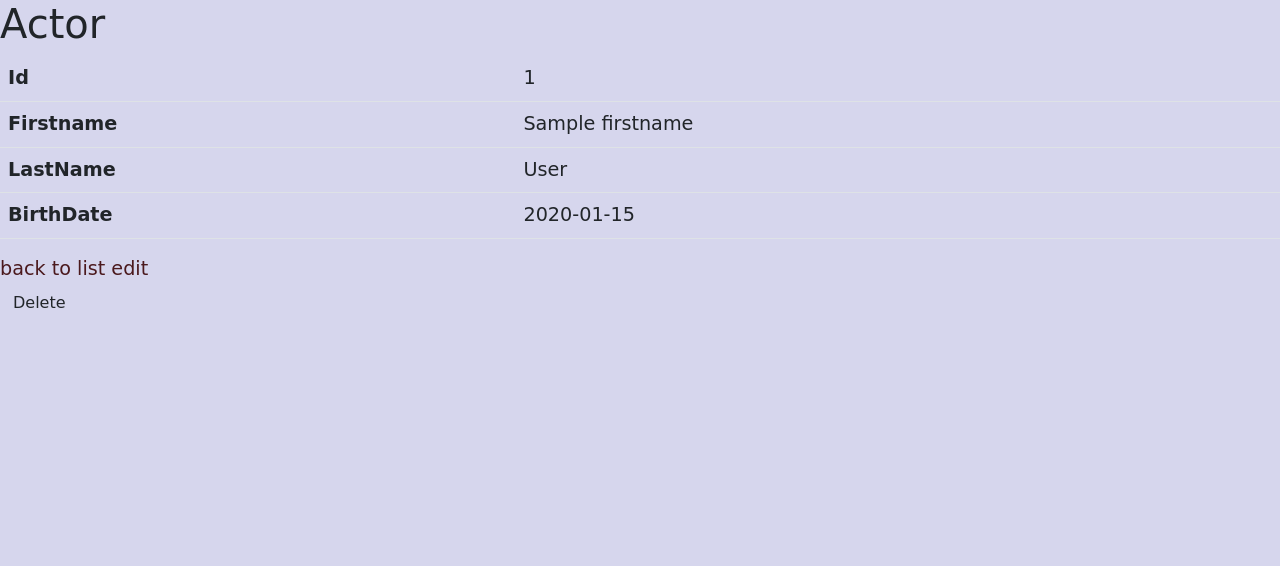
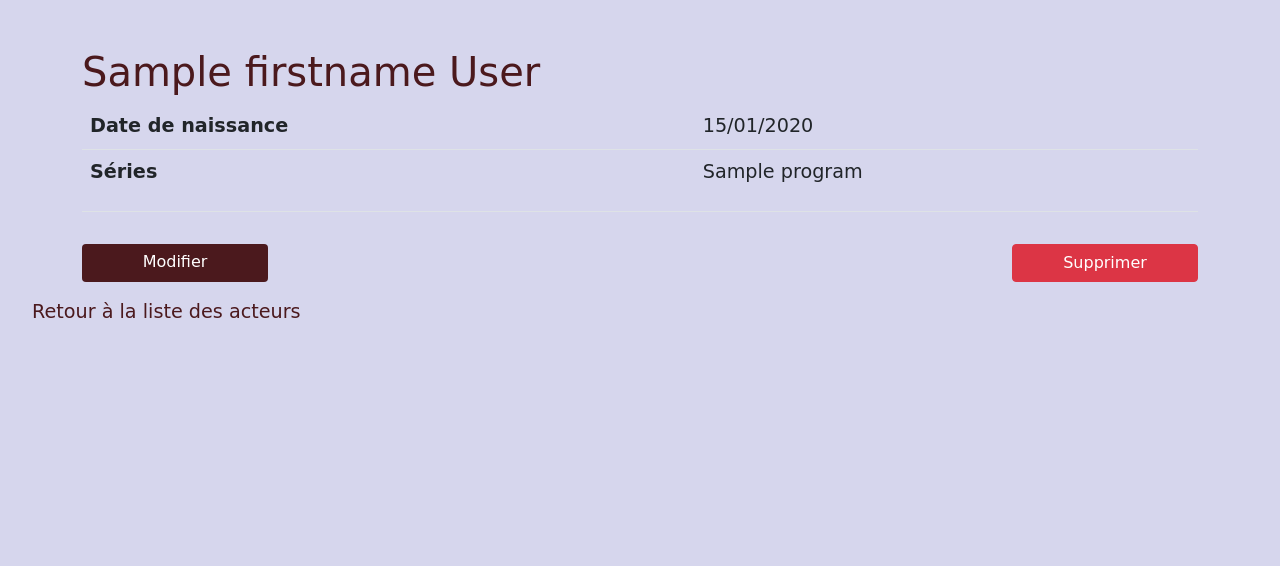
Before and after one commit to veroniqueauzias/wildSeries2, a Symfony app: template templates/actor/show.html.twig in a window 1280 px wide. Shown: the part 98-664 px from the top of the page. Run offline with Twig, Linux system fonts and the light colour scheme; the template is opened without the code that fills it: most values are stand-ins (such as "Sample title", 1, 10 or a date in 2020); style sheets or scripts are compiled from the project's sources; some libraries are stand-ins or nearby versions; some web fonts are replaced.

Commit message:
design actor show page

```diff
--- a/templates/actor/_delete_form.html.twig
+++ b/templates/actor/_delete_form.html.twig
@@ -1,4 +1,4 @@
-<form method="post" action="{{ path('actor_delete', {'id': actor.id}) }}" onsubmit="return confirm('Are you sure you want to delete this item?');">
+<form class="mt-3 col-md-2" method="post" action="{{ path('actor_delete', {'id': actor.id}) }}" onsubmit="return confirm('Are you sure you want to delete this item?');">
     <input type="hidden" name="_token" value="{{ csrf_token('delete' ~ actor.id) }}">
-    <button class="btn">Delete</button>
+    <button class="btn btn-danger col-md-12">Supprimer</button>
 </form>
--- a/templates/actor/index.html.twig
+++ b/templates/actor/index.html.twig
@@ -11,7 +11,6 @@
             <tr class="tableTitles">
                 <th>Prénom</th>
                 <th>Nom</th>
-                <th>Date de naissance</th>
                 <th>Séries</th>
                 <th>actions</th>
             </tr>
@@ -22,7 +21,6 @@
 
                 <td>{{ actor.firstname }}</td>
                 <td>{{ actor.lastName }}</td>
-                <td>{{ actor.birthDate ? actor.birthDate|date('d/m/Y') : '' }}</td>
                 <td>
                     {% for program in actor.programs %}
                     {{program.title}} |
--- a/templates/actor/show.html.twig
+++ b/templates/actor/show.html.twig
@@ -1,34 +1,35 @@
 {% extends 'base.html.twig' %}
 
-{% block title %}Actor{% endblock %}
+{% block title %}WS2 - {{actor.firstname}} {{actor.lastName}} {% endblock %}
 
 {% block body %}
-    <h1>Actor</h1>
+<div class="container mt-5">
+    <h1 class="title mt-5">{{actor.firstname}} {{actor.lastName}}</h1>
 
     <table class="table">
         <tbody>
             <tr>
-                <th>Id</th>
-                <td>{{ actor.id }}</td>
+                <th>Date de naissance</th>
+                <td>{{ actor.birthDate ? actor.birthDate|date('d/m/Y') : '' }}</td>
             </tr>
             <tr>
-                <th>Firstname</th>
-                <td>{{ actor.firstname }}</td>
-            </tr>
-            <tr>
-                <th>LastName</th>
-                <td>{{ actor.lastName }}</td>
-            </tr>
-            <tr>
-                <th>BirthDate</th>
-                <td>{{ actor.birthDate ? actor.birthDate|date('Y-m-d') : '' }}</td>
+                <th>Séries</th>
+                <td>
+                    {% for program in actor.programs %}
+                    <p>{{program.title}}</p>
+                    {% endfor %}
+                </td>
             </tr>
         </tbody>
     </table>
 
-    <a href="{{ path('actor_index') }}">back to list</a>
+    <div class = "flex flex-row justify-content-between">
+        <a href="{{ path('actor_edit', {'id': actor.id}) }}" class="btn btn-primary col-md-2 mt-3">Modifier</a>
+            {{ include('actor/_delete_form.html.twig') }}
+    </div>
+</div>
+    <div class="mt-3">
+        <a href="{{ path('actor_index') }}" class="returnLink">Retour à la liste des acteurs</a>
+    </div>
 
-    <a href="{{ path('actor_edit', {'id': actor.id}) }}">edit</a>
-
-    {{ include('actor/_delete_form.html.twig') }}
 {% endblock %}
```
Also changed, not shown: templates/episode/show.html.twig (+4 -4 lines).
